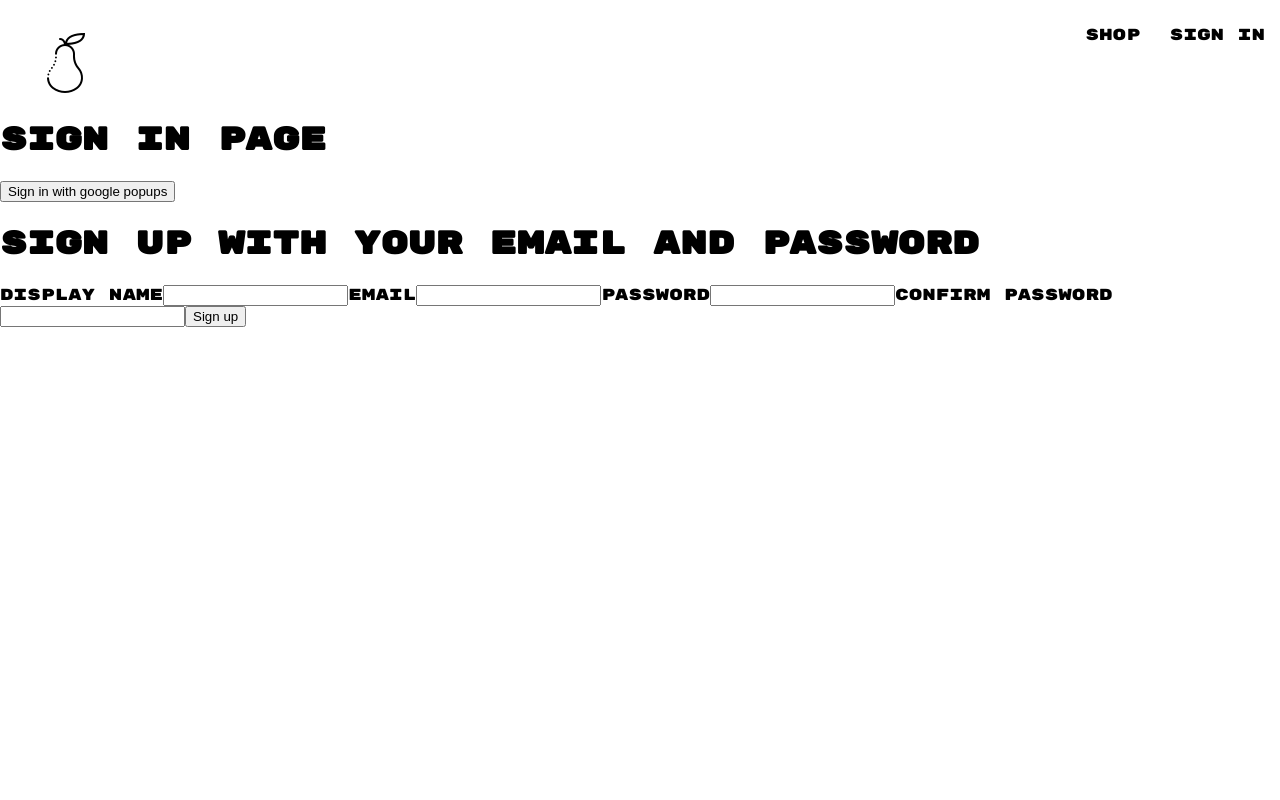
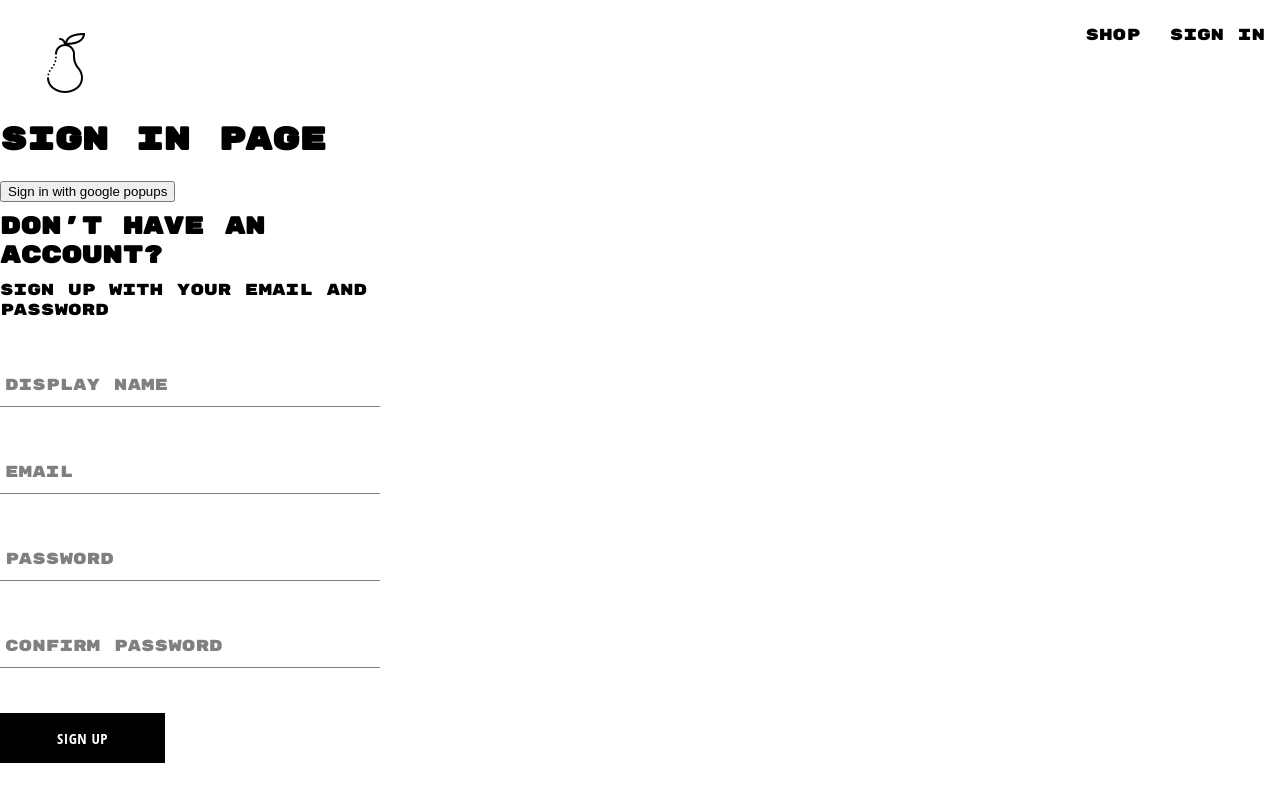
Before and after one commit to f4kermak3r/eshop, a React (Create React App) app: page /signin in a window 1280 px wide. Built offline with nearby package versions, Linux system fonts and the light colour scheme.

Commit message:
add button component, finish signup component

```diff
--- /dev/null
+++ b/src/components/button/button.component.jsx
@@ -0,0 +1,20 @@
+import "./button.styles.scss";
+
+const BUTTON_TYPES_CLASSES = {
+  google: "google-sign-in",
+  inverted: "inverted",
+  default: "default",
+};
+
+const Button = ({ children, buttonType, ...otherProps }) => {
+  return (
+    <button
+      className={`button-container ${BUTTON_TYPES_CLASSES[buttonType]}`}
+      {...otherProps}
+    >
+      {children}
+    </button>
+  );
+};
+
+export default Button;
--- /dev/null
+++ b/src/components/button/button.styles.scss
@@ -0,0 +1,46 @@
+.button-container {
+  min-width: 165px;
+  width: auto;
+  height: 50px;
+  letter-spacing: 0.5px;
+  line-height: 50px;
+  padding: 0 35px 0 35px;
+  font-size: 15px;
+  background-color: black;
+  color: white;
+  text-transform: uppercase;
+  font-family: "Open Sans Condensed";
+  font-weight: bolder;
+  border: none;
+  cursor: pointer;
+  display: flex;
+  justify-content: center;
+
+  &:hover {
+    background-color: white;
+    color: black;
+    border: 1px solid black;
+  }
+
+  &.google-sign-in {
+    background-color: #4285f4;
+    color: white;
+
+    &:hover {
+      background-color: #357ae8;
+      border: none;
+    }
+  }
+
+  &.inverted {
+    background-color: white;
+    color: black;
+    border: 1px solid black;
+
+    &:hover {
+      background-color: black;
+      color: white;
+      border: none;
+    }
+  }
+}
--- /dev/null
+++ b/src/components/form-input/form-input.component.jsx
@@ -0,0 +1,20 @@
+import "./form-input.styles.scss";
+
+const FormInput = ({ label, inputOptions }) => {
+  return (
+    <div className="group">
+      <input className="form-input" {...inputOptions} />
+      {label && (
+        <label
+          className={`${
+            inputOptions.value.length ? "shrink" : ""
+          } form-input-label`}
+        >
+          {label}
+        </label>
+      )}
+    </div>
+  );
+};
+
+export default FormInput;
--- /dev/null
+++ b/src/components/form-input/form-input.styles.scss
@@ -0,0 +1,54 @@
+$sub-color: grey;
+$main-color: black;
+
+@mixin shrinkLabel {
+  top: -14px;
+  font-size: 12px;
+  color: $main-color;
+}
+
+.group {
+  position: relative;
+  margin: 45px 0;
+
+  .form-input {
+    background: none;
+    background-color: white;
+    color: $sub-color;
+    font-size: 18px;
+    padding: 10px 10px 10px 5px;
+    display: block;
+    width: 100%;
+    border: none;
+    border-radius: 0;
+    border-bottom: 1px solid $sub-color;
+    margin: 25px 0;
+
+    &:focus {
+      outline: none;
+    }
+
+    &:focus ~ .form-input-label {
+      @include shrinkLabel();
+    }
+  }
+
+  input[type="password"] {
+    letter-spacing: 0.3em;
+  }
+
+  .form-input-label {
+    color: $sub-color;
+    font-size: 16px;
+    font-weight: normal;
+    position: absolute;
+    pointer-events: none;
+    left: 5px;
+    top: 10px;
+    transition: 300ms ease all;
+
+    &.shrink {
+      @include shrinkLabel();
+    }
+  }
+}
--- a/src/components/sign-up/signup.component.jsx
+++ b/src/components/sign-up/signup.component.jsx
@@ -1,4 +1,14 @@
 import { useState } from "react";
+
+import FormInput from "../form-input/form-input.component";
+import Button from "../button/button.component";
+
+import "./signup.styles.scss";
+
+import {
+  createAuthUserWithEmailAndPassword,
+  createUserDocumentFromAuth,
+} from "../../utils/firebase/firebase.utils";
 
 const defaultFormFields = {
   displayName: "",
@@ -11,7 +21,44 @@
   const [formFields, setFormFields] = useState(defaultFormFields);
   const { displayName, email, password, confirmPassword } = formFields;
 
+  const resetFormFields = () => {
+    setFormFields(defaultFormFields);
+  };
+
   console.log(formFields);
+
+  const handleSubmit = async (event) => {
+    event.preventDefault();
+
+    if (validatePassword()) {
+      try {
+        const { user } = await createAuthUserWithEmailAndPassword(
+          email,
+          password
+        );
+
+        createUserDocumentFromAuth(user, { displayName });
+
+        resetFormFields();
+      } catch (error) {
+        if (error.code == "auth/email-already-in-use") {
+          alert("Email is already in use");
+        }
+        console.log(error, " user creation encoutered an error");
+      }
+    }
+  };
+
+  const validatePassword = () => {
+    let isValid = true;
+    if (password != "" && confirmPassword != "") {
+      if (password != confirmPassword) {
+        isValid = false;
+        alert("Password must match!");
+      }
+    }
+    return isValid;
+  };
 
   const handleChange = (event) => {
     const { name, value } = event.target;
@@ -20,45 +67,54 @@
   };
 
   return (
-    <div>
-      <h1>Sign up with your email and password</h1>
-      <form onSubmit={() => {}}>
-        <label>Display name</label>
-        <input
-          type="text"
-          required
-          onChange={handleChange}
-          name="displayName"
-          value={displayName}
+    <div className="sign-up-container">
+      <h2>Don't have an account?</h2>
+      <span>Sign up with your email and password</span>
+      <form onSubmit={handleSubmit}>
+        <FormInput
+          label="Display name"
+          inputOptions={{
+            type: "text",
+            required: true,
+            onChange: handleChange,
+            name: "displayName",
+            value: displayName,
+          }}
         />
 
-        <label>Email</label>
-        <input
-          type="email"
-          required
-          onChange={handleChange}
-          name="email"
-          value={email}
+        <FormInput
+          label="Email"
+          inputOptions={{
+            type: "email",
+            required: true,
+            onChange: handleChange,
+            name: "email",
+            value: email,
+          }}
         />
 
-        <label>Password</label>
-        <input
-          type="password"
-          required
-          onChange={handleChange}
-          name="password"
-          value={password}
+        <FormInput
+          label="Password"
+          inputOptions={{
+            type: "password",
+            required: true,
+            onChange: handleChange,
+            name: "password",
+            value: password,
+          }}
         />
 
-        <label>Confirm password</label>
-        <input
-          type="password"
-          required
-          onChange={handleChange}
-          name="confirmPassword"
-          value={confirmPassword}
+        <FormInput
+          label="Confirm password"
+          inputOptions={{
+            type: "confirmPassword",
+            required: true,
+            onChange: handleChange,
+            name: "confirmPassword",
+            value: confirmPassword,
+          }}
         />
-        <button type="submit">Sign up</button>
+        <Button type="submit">Sign up</Button>
       </form>
     </div>
   );
--- /dev/null
+++ b/src/components/sign-up/signup.styles.scss
@@ -0,0 +1,9 @@
+.sign-up-container {
+  display: flex;
+  flex-direction: column;
+  width: 380px;
+
+  h2 {
+    margin: 10px 0;
+  }
+}
--- a/src/utils/firebase/firebase.utils.js
+++ b/src/utils/firebase/firebase.utils.js
@@ -4,6 +4,7 @@
   signInWithRedirect,
   signInWithPopup,
   GoogleAuthProvider,
+  createUserWithEmailAndPassword,
 } from "firebase/auth";
 import { getFirestore, doc, getDoc, setDoc } from "firebase/firestore";
 
@@ -32,7 +33,12 @@
 
 export const db = getFirestore();
 
-export const createUserDocumentFromAuth = async (userAuth) => {
+export const createUserDocumentFromAuth = async (
+  userAuth,
+  additionalInfo = {}
+) => {
+  if (!userAuth) return;
+
   const userDocRef = doc(db, "users", userAuth.uid);
 
   const userSnapshot = await getDoc(userDocRef);
@@ -46,6 +52,7 @@
         displayName,
         email,
         createdAt,
+        ...additionalInfo,
       });
     } catch (err) {
       console.log("there was an error");
@@ -53,3 +60,9 @@
   }
   return userDocRef;
 };
+
+export const createAuthUserWithEmailAndPassword = async (email, password) => {
+  if (!email || !password) return;
+
+  return createUserWithEmailAndPassword(auth, email, password);
+};
```
